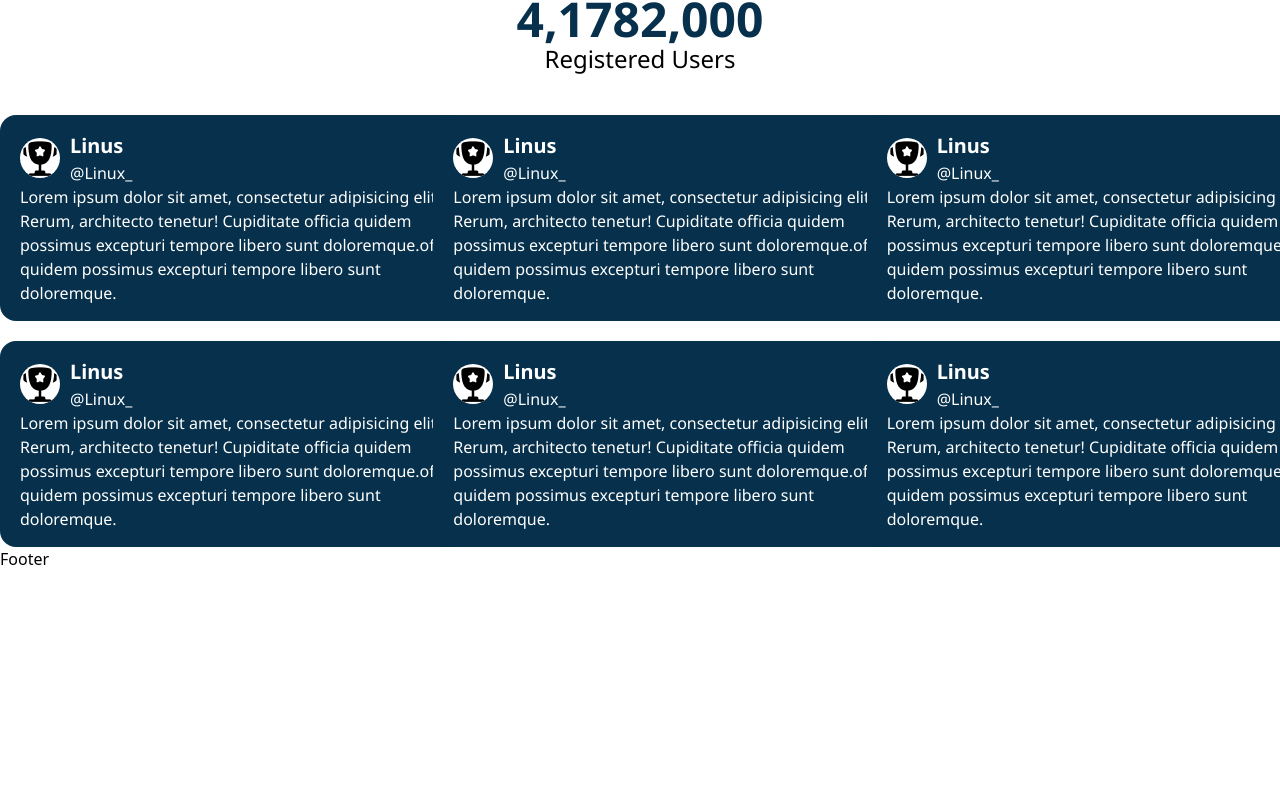
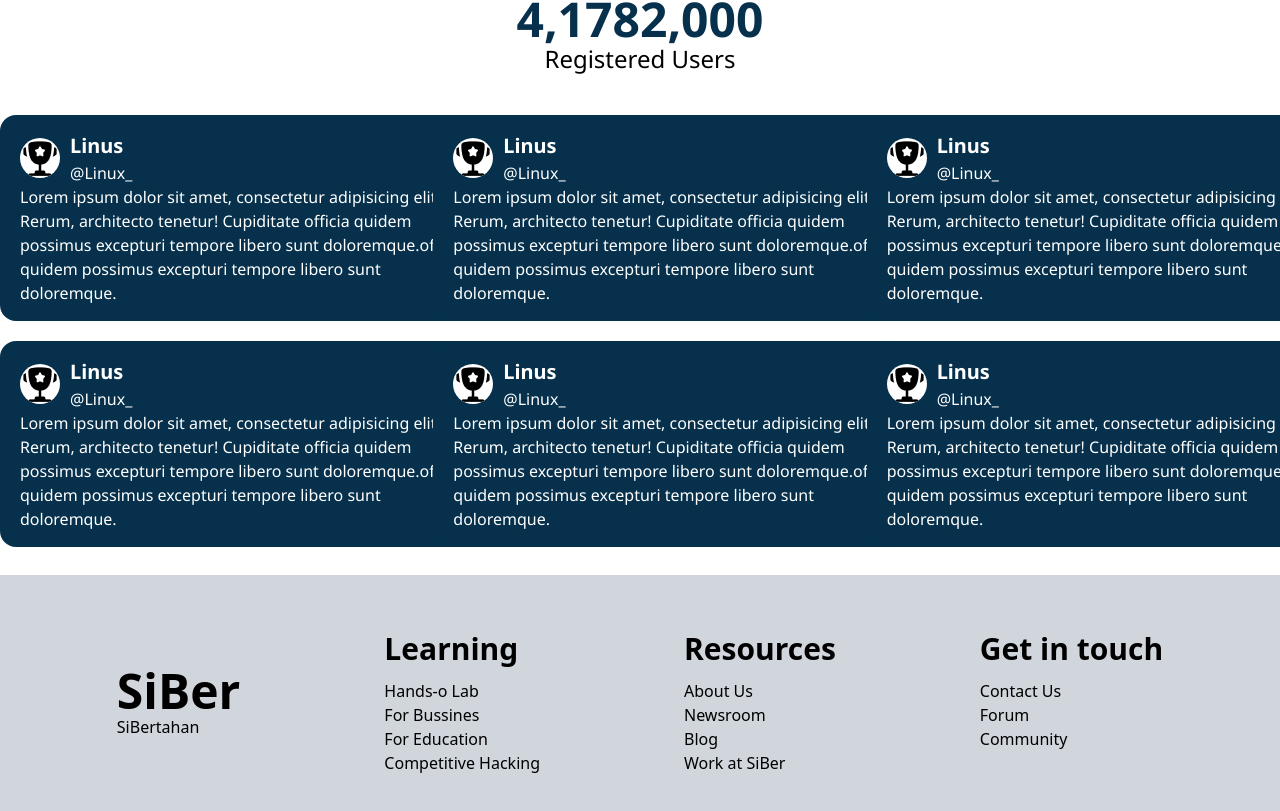
Before and after one commit to Izfaha/web-project-collaboration, a Next.js app: page / in a window 1280 px wide. Shown: the part 1077-1888 px from the top of the page. Before the commit the page ends 1648 px from the top, so only its background shows below. Built offline with nearby package versions, Linux system fonts and the light colour scheme.

Commit message:
homepage 1/2

```diff
--- a/src/components/Footer.tsx
+++ b/src/components/Footer.tsx
@@ -1,9 +1,73 @@
-import React from 'react'
+import React from "react";
 
 const Footer = () => {
   return (
-    <div>Footer</div>
-  )
-}
+    <footer className="bg-gray-300 place-items-center px-[630px] mt-7 p-7">
+      <div className="flex space-x-36 my-7 w-max">
+        <div className="self-center">
+          <h1 className="text-5xl font-bold">SiBer</h1>
+          <span>SiBertahan</span>
+        </div>
 
-export default Footer
+        {/* ============================== Learning ============================== */}
+        <div>
+          <h1 className="text-3xl font-bold">Learning</h1>
+          <ul className="pt-3">
+            <li>
+              <a href="#">Hands-o Lab</a>
+            </li>
+            <li>
+              <a href="http://">For Bussines</a>
+            </li>
+            <li>
+              <a href="#">For Education</a>
+            </li>
+            <li>
+              <a href="3">Competitive Hacking</a>
+            </li>
+          </ul>
+        </div>
+        {/* ============================== Learning ============================== */}
+
+        {/* ============================== Resource ============================== */}
+        <div>
+          <h1 className="text-3xl font-bold">Resources</h1>
+          <ul className="pt-3">
+            <li>
+              <a href="#">About Us</a>
+            </li>
+            <li>
+              <a href="http://">Newsroom</a>
+            </li>
+            <li>
+              <a href="#">Blog</a>
+            </li>
+            <li>
+              <a href="3">Work at SiBer</a>
+            </li>
+          </ul>
+        </div>
+        {/* ============================== Resource ============================== */}
+
+        {/* ============================== Get in Touch ============================== */}
+        <div>
+          <h1 className="text-3xl font-bold">Get in touch</h1>
+          <ul className="mt-3">
+            <li>
+              <a href="#">Contact Us</a>
+            </li>
+            <li>
+              <a href="http://">Forum</a>
+            </li>
+            <li>
+              <a href="#">Community</a>
+            </li>
+          </ul>
+        </div>
+        {/* ============================== Get in Touch ============================== */}
+      </div>
+    </footer>
+  );
+};
+
+export default Footer;
```
